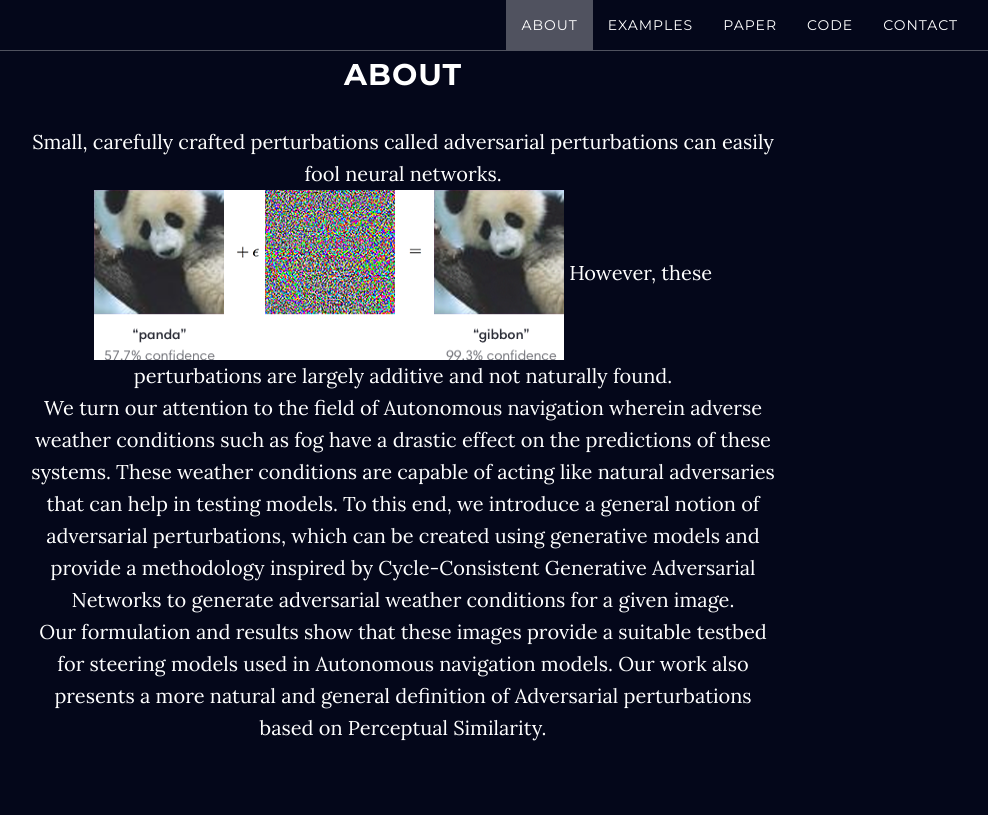
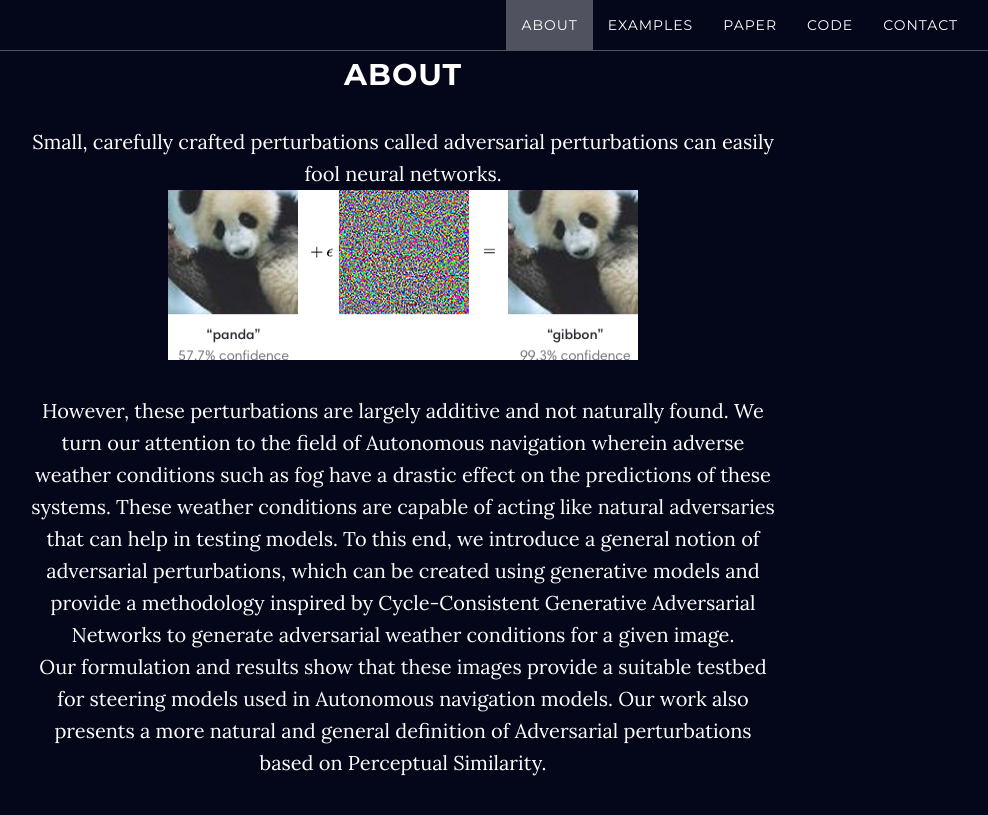
Before and after one commit to code-Assasin/website_little_fog, a Jekyll site: the page built from index.html, in a window 1280 px wide and 900 px high, scrolled down 1042 px. Shown: the top 815 px of the window, without its empty margins (237-1225 px from the left). Built offline with Jekyll 4.4.1, drawn with Linux system fonts in a browser that asks for light colours.

Commit message:
changed spacing

```diff
--- a/_includes/about.html
+++ b/_includes/about.html
@@ -4,9 +4,8 @@
             <div class="col-lg-8 col-lg-offset-2">
                 <h2>About</h2>
                 <p>  Small, carefully crafted perturbations called adversarial perturbations can easily fool neural networks. <br>
-               	<img src="img/panda-img.png" alt="sample perturbation" align="center" width="470" height="170">
-               	However, these perturbations are largely additive and not naturally found. <br>
-                We turn our attention to the field of Autonomous navigation wherein adverse weather conditions such as fog have a drastic effect on the predictions of these systems. These weather conditions are capable of acting like natural adversaries that can help in testing models. To this end, we introduce a general notion of adversarial perturbations, which can be created using generative models and provide a methodology inspired by Cycle-Consistent Generative Adversarial Networks to generate adversarial weather conditions for a given image. <br>
+               	<img src="img/panda-img.png" alt="sample perturbation" align="center" width="470" height="170"> </p>
+               	<p align="center">However, these perturbations are largely additive and not naturally found. We turn our attention to the field of Autonomous navigation wherein adverse weather conditions such as fog have a drastic effect on the predictions of these systems. These weather conditions are capable of acting like natural adversaries that can help in testing models. To this end, we introduce a general notion of adversarial perturbations, which can be created using generative models and provide a methodology inspired by Cycle-Consistent Generative Adversarial Networks to generate adversarial weather conditions for a given image. <br>
                 Our formulation and results show that these images provide a suitable testbed for steering models used in Autonomous navigation models. Our work also presents a more natural and general definition of Adversarial perturbations based on Perceptual Similarity. </p>
             </div>
         </div>
```
